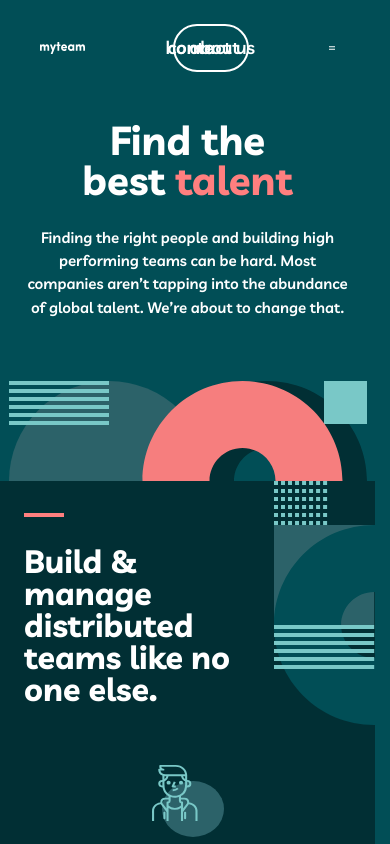
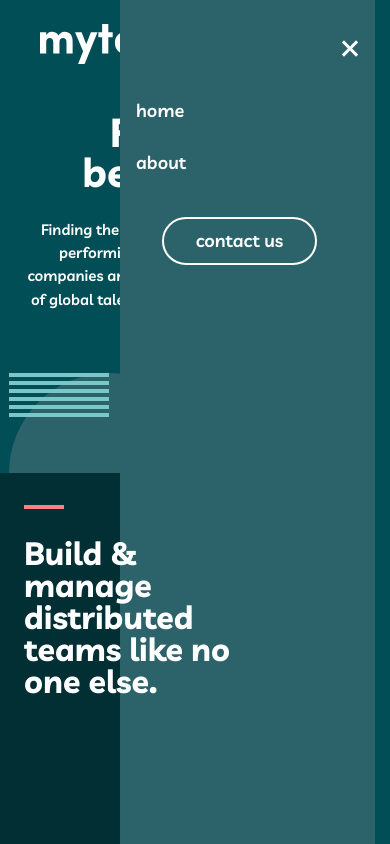
Before and after one commit to JoeWebDevelopment/myteam-multi-page-website, a plain HTML site: page index.html in a window 390 px wide. Both pictures are taken after a click on the button 332 px from the left and 47 px from the top of the page. Shown: the top 844 px of the page. Drawn offline with Linux system fonts and the light colour scheme.

Commit message:
added burger menu logic.

```diff
--- a/index.html
+++ b/index.html
@@ -18,14 +18,17 @@
   <div class="header-container">
     <div class="menu">
       <img src="assets/logo.svg" alt="MyTeam" class="logo">
-      <nav class="header-nav">
+      <nav class="header-nav mobile-hidden" >
+        <button class="menuClose">
+          <img src="assets/icon-close.svg" alt="" class="closeImg">
+        </button>
         <ul class="nav-links">
           <li class="link-item"><a href="index.html" class="nav-link">Home</a></li>
           <li class="link-item"><a href="about.html" class="nav-link">About</a></li>
         </ul>
-        <a href="contact.html" class="btn-link">Contact Us</a>
+        <a href="contact.html" class="btn-link nav-btn">Contact Us</a>
       </nav>
-      <button class="nav-menu-btn">
+      <button class="nav-menu-btn"  aria-expanded="false">
         <img src="assets/icon-hamburger.svg" alt="" class="menu-icon">
       </button>
     </div>
@@ -251,6 +254,6 @@
   Call Us : 949-833-7432
 
   Copyright 2020. All Rights Reserved -->
-
+  <script src="script.js"></script>
 </body>
 </html>
--- /dev/null
+++ b/script.js
@@ -0,0 +1,19 @@
+const menuOpenIcon = document.querySelector('.nav-menu-btn')
+const menu = document.querySelector('.header-nav')
+const menuCloseIcon = document.querySelector('.menuClose')
+
+
+const MenuFunction = () =>{
+            if(menuOpenIcon.getAttribute('aria-expanded') === 'false'){
+                menu.classList.remove('mobile-hidden')
+                menuOpenIcon.setAttribute('aria-expanded', 'true');
+
+
+            }else if(menuOpenIcon.getAttribute('aria-expanded') === 'true'){
+                menu.classList.add('mobile-hidden')
+                menuOpenIcon.setAttribute('aria-expanded', 'false');
+            }
+}
+
+menuOpenIcon.addEventListener('click', MenuFunction);
+menuCloseIcon.addEventListener('click', MenuFunction)
--- a/style.css
+++ b/style.css
@@ -276,6 +276,10 @@ nav{
     flex-direction: row;
     align-items: center;
     justify-content: space-around;
+}
+
+.menuClose{
+    display: none;
 }
 
 .nav-links{
@@ -946,4 +950,41 @@ footer{
    .footer-address{
     text-align: center;
    }
+   .header-nav{
+    position: absolute;
+    display: flex;
+    flex-direction: column;
+    width: 255px;
+    height: 100%;
+    background-color: var(--color-teal-700);
+    right: 0px;
+    top: 0;
+    padding-block-start: 2.5rem;
+    padding-inline-end: 1rem;
+    align-items: flex-start;
+    justify-content: flex-start;
+   }
+   .menuClose{
+    align-self: flex-end;
+    display: inline-block;
+   }
+
+   .nav-links{
+    flex-direction: column;
+    align-items: flex-start;
+    justify-content: flex-start;
+    padding: 2.5rem 1rem;
+   }
+
+   .nav-btn{
+    align-self: stretch;
+    justify-content: center;
+    margin: 0 auto;
+   }
+
+   .mobile-hidden{
+    display: none;
+   }
+
+
 }
```
